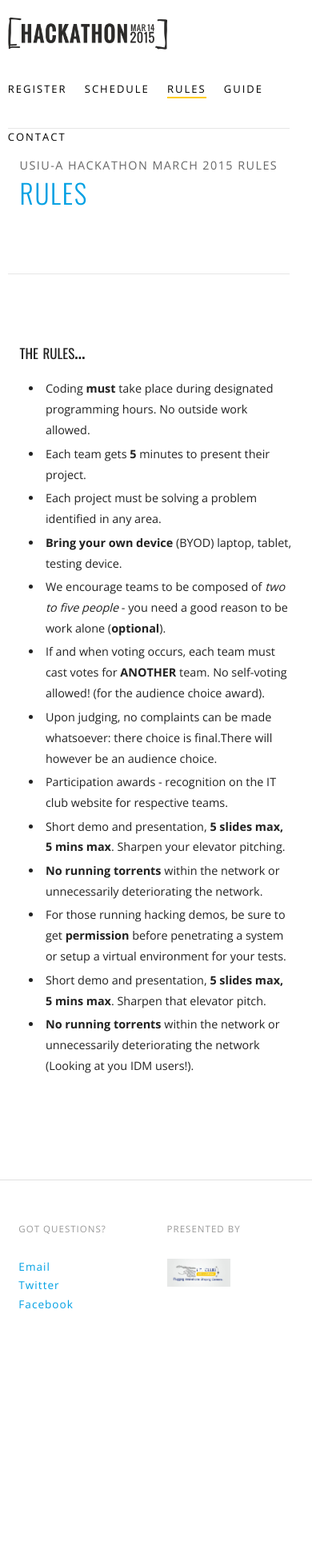
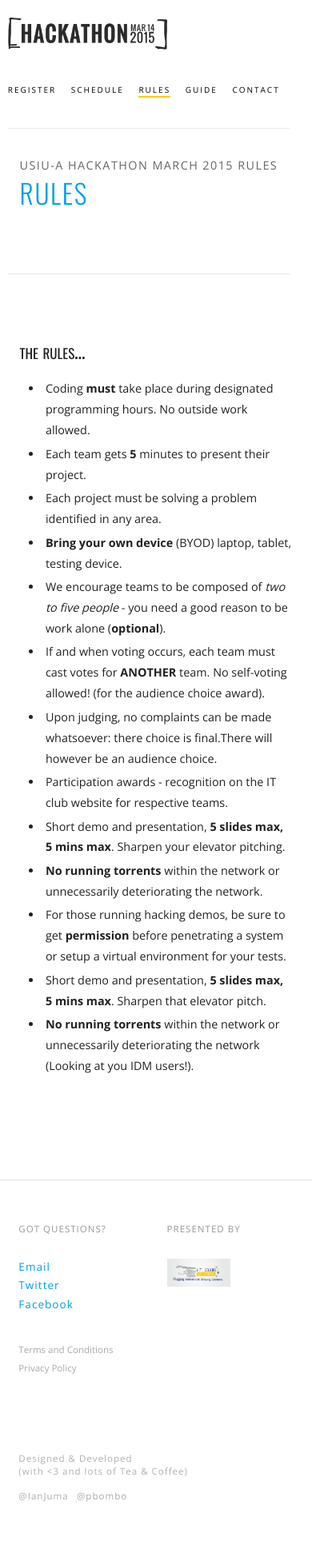
Before and after one commit to USIU-Hackathon/ss2015-hackathon, a Node project: template views/rules.handlebars in a window 390 px wide. Shown: the whole page at 80% size. Before the commit the page ends 1637 px from the top, so only its background shows below. Run offline with Node 20 templates, Linux system fonts and the light colour scheme; the template is opened without the code that fills it, so the values that code supplies are empty; some libraries are stand-ins or nearby versions.

Commit message:
Added github ribbon to guide. Add footer links to rules

```diff
--- a/assets/stylesheet/_mediaqueries.scss
+++ b/assets/stylesheet/_mediaqueries.scss
@@ -210,3 +210,12 @@
        only screen and (min-resolution: 144dppx) {
     /* Style adjustments for viewports that meet the condition */
 }
+
+
+@media only screen and (max-width: 480px) {
+
+	header > nav > a {
+		font-size: 0.9em;
+	}
+
+}
--- a/assets/stylesheet/main.css
+++ b/assets/stylesheet/main.css
@@ -633,5 +633,8 @@ footer {
     box-shadow: 0 -3px 5px #EEE; } }
 @media only screen and (-webkit-min-device-pixel-ratio: 1.5), only screen and (min-resolution: 144dppx) {
   /* Style adjustments for viewports that meet the condition */ }
+@media only screen and (max-width: 480px) {
+  header > nav > a {
+    font-size: 0.9em; } }
 
 /*# sourceMappingURL=main.css.map */
--- a/views/guide.handlebars
+++ b/views/guide.handlebars
@@ -77,6 +77,8 @@
 
         </footer>
 
+<a href="https://github.com/you"><img style="position: fixed; bottom: 0; left: -1em; border: -0.5em;" src="https://camo.githubusercontent.com/38ef81f8aca64bb9a64448d0d70f1308ef5341ab/68747470733a2f2f73332e616d617a6f6e6177732e636f6d2f6769746875622f726962626f6e732f666f726b6d655f72696768745f6461726b626c75655f3132313632312e706e67" alt="Fork me on GitHub" data-canonical-src="https://s3.amazonaws.com/github/ribbons/forkme_right_darkblue_121621.png"></a>
+
         <script src="/javascript/vendor/jquery-2.1.0.min.js"></script>
         <script src="/javascript/helper.js"></script>
         <script src="/javascript/main.js"></script>
--- a/views/rules.handlebars
+++ b/views/rules.handlebars
@@ -70,17 +70,27 @@
 
         <footer class="clearfix" role="footer">
             <div class="half">
-                <!-- <h3>Presented By</h3> -->
                 <h3>Got questions?</h3>
-                <a href="mailto:usiuhackathon@gmail.com">Email</a>
-                <a href="">Twitter</a>
+                <a href="mailto:mailto:usiuhackathon@gmail.com">Email</a>
+                <a href="http://twitter.com/USIUHackathon">Twitter</a>
                 <a href="">Facebook</a>
+
+                <br>
+                <p class="privacy-terms-links"><a href="/terms">Terms and Conditions</a> <a href="/privacy">Privacy Policy</a></p>
+
             </div>
 
             <div class="half">
                 <h3>Presented By</h3>
                 <img src="/images/usiu_it_club_logo.jpg">
             </div>
+
+            <div class="credits">
+                <h3>Designed &amp; Developed <br>(with <3 and lots of Tea &amp; Coffee)</h3>
+                <a href="http://twitter.com/IanJuma" title="Ian Juma">@IanJuma</a>
+                <a href="http://twitter.com/pbombo">@pbombo</a>
+            </div>
+
         </footer>
 
         <script src="/javascript/vendor/jquery-2.1.0.min.js"></script>
```
Also changed, not shown: 1 other file.
